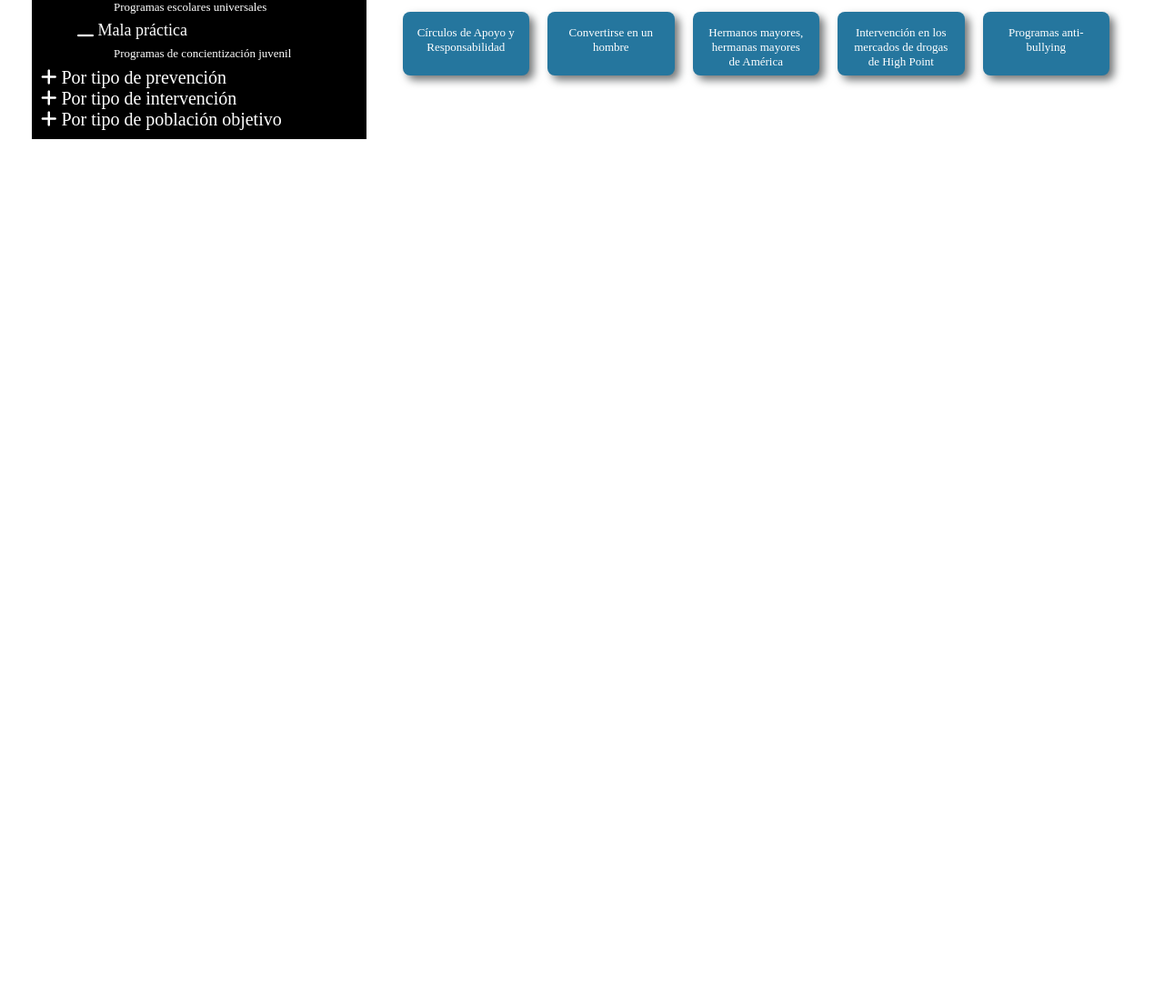
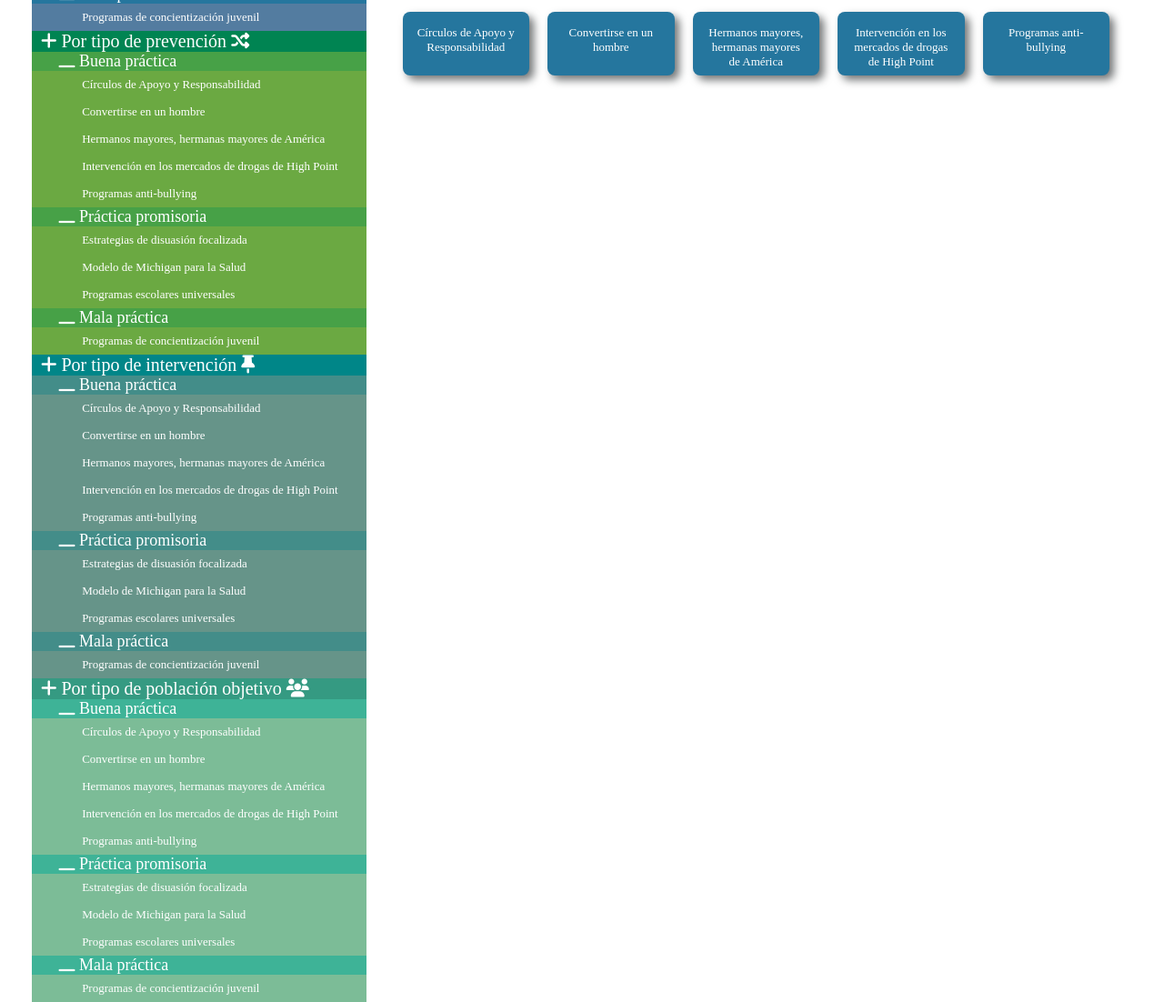
Before and after one commit to LaYare/sitio, a plain HTML site: page index.html in a window 1280 px wide. Shown: the part 455-1557 px from the top of the page at 91% size. Before the commit the page ends 800 px from the top, so only its background shows below. Drawn offline with Linux system fonts and the light colour scheme.

Commit message:
estilos del navbar

```diff
--- a/index.html
+++ b/index.html
@@ -30,47 +30,137 @@
 						<i class="fa fa-window-minimize" aria-hidden="true"></i>
 						Por grado de efectividad
 					</li>
-						<ul>
-							<li class="text-medium">
+						<ul class="practica">
+							<li class="text-medium background-blue item-practica">
 								<i class="fa fa-window-minimize" aria-hidden="true"></i>
 								Buena práctica
 							</li>
 								<ul>
-									<li class="text-small text--line">Círculos de Apoyo y Responsabilidad</li>
-									<li class="text-small text--line">Convertirse en un hombre</li>
-									<li class="text-small text--line">Hermanos mayores, hermanas mayores de América</li>
-									<li class="text-small text--line">Intervención en los mercados de drogas de High Point</li>
-									<li class="text-small text--line">Programas anti-bullying</li>
+									<li class="litte-item text-small text--line">Círculos de Apoyo y Responsabilidad</li>
+									<li class="litte-item text-small text--line">Convertirse en un hombre</li>
+									<li class="litte-item text-small text--line">Hermanos mayores, hermanas mayores de América</li>
+									<li class="litte-item text-small text--line">Intervención en los mercados de drogas de High Point</li>
+									<li class="litte-item text-small text--line">Programas anti-bullying</li>
 								</ul>
-							<li class="text-medium">
+							<li class="text-medium background-blue item-practica">
 								<i class="fa fa-window-minimize" aria-hidden="true"></i>
 								Práctica promisoria
 							</li>
 								<ul>
-									<li class="text-small text--line">Estrategias de disuasión focalizada</li>
-									<li class="text-small text--line">Modelo de Michigan para la Salud</li>
-									<li class="text-small text--line">Programas escolares universales</li>
+									<li class=" litte-item text-small text--line">Estrategias de disuasión focalizada</li>
+									<li class="litte-item text-small text--line">Modelo de Michigan para la Salud</li>
+									<li class="litte-item text-small text--line">Programas escolares universales</li>
 								</ul>
-							<li class="text-medium">
+							<li class="text-medium background-blue item-practica">
 								<i class="fa fa-window-minimize" aria-hidden="true"></i>
 								Mala práctica
 							</li>
 								<ul>
-									<li class="text-small text--line">Programas de concientización juvenil</li>
+									<li class="litte-item text-small text--line">Programas de concientización juvenil</li>
 								</ul>
 						</ul>
-					<li class="text-big">
+					<li class="text-big back-green-navbar">
 						<i class="fa fa-plus" aria-hidden="true"></i>
 						Por tipo de prevención
+						<i class="fa fa-random" aria-hidden="true"></i>
 					</li>
-					<li class="text-big">
+						<ul class="prevencion">
+							<li class="text-medium backgroun-green item-practica">
+								<i class="fa fa-window-minimize" aria-hidden="true"></i>
+								Buena práctica
+							</li>
+								<ul>
+									<li class="litte-item text-small text--line">Círculos de Apoyo y Responsabilidad</li>
+									<li class="litte-item text-small text--line">Convertirse en un hombre</li>
+									<li class="litte-item text-small text--line">Hermanos mayores, hermanas mayores de América</li>
+									<li class="litte-item text-small text--line">Intervención en los mercados de drogas de High Point</li>
+									<li class="litte-item text-small text--line">Programas anti-bullying</li>
+								</ul>
+							<li class="text-medium backgroun-green item-practica">
+								<i class="fa fa-window-minimize" aria-hidden="true"></i>
+								Práctica promisoria
+							</li>
+								<ul>
+									<li class=" litte-item text-small text--line">Estrategias de disuasión focalizada</li>
+									<li class="litte-item text-small text--line">Modelo de Michigan para la Salud</li>
+									<li class="litte-item text-small text--line">Programas escolares universales</li>
+								</ul>
+							<li class="text-medium backgroun-green item-practica">
+								<i class="fa fa-window-minimize" aria-hidden="true"></i>
+								Mala práctica
+							</li>
+								<ul>
+									<li class="litte-item text-small text--line">Programas de concientización juvenil</li>
+								</ul>
+						</ul>
+					<li class="text-big back-blue02-navbar">
 						<i class="fa fa-plus" aria-hidden="true"></i>
 						Por tipo de intervención
+						<i class="fa fa-thumb-tack" aria-hidden="true"></i>
 					</li>
-					<li class="text-big">
+					<ul class="intervencion">
+							<li class="text-medium backgroun-blue02 item-practica">
+								<i class="fa fa-window-minimize" aria-hidden="true"></i>
+								Buena práctica
+							</li>
+								<ul>
+									<li class="litte-item text-small text--line">Círculos de Apoyo y Responsabilidad</li>
+									<li class="litte-item text-small text--line">Convertirse en un hombre</li>
+									<li class="litte-item text-small text--line">Hermanos mayores, hermanas mayores de América</li>
+									<li class="litte-item text-small text--line">Intervención en los mercados de drogas de High Point</li>
+									<li class="litte-item text-small text--line">Programas anti-bullying</li>
+								</ul>
+							<li class="text-medium backgroun-blue02 item-practica">
+								<i class="fa fa-window-minimize" aria-hidden="true"></i>
+								Práctica promisoria
+							</li>
+								<ul>
+									<li class=" litte-item text-small text--line">Estrategias de disuasión focalizada</li>
+									<li class="litte-item text-small text--line">Modelo de Michigan para la Salud</li>
+									<li class="litte-item text-small text--line">Programas escolares universales</li>
+								</ul>
+							<li class="text-medium backgroun-blue02 item-practica">
+								<i class="fa fa-window-minimize" aria-hidden="true"></i>
+								Mala práctica
+							</li>
+								<ul>
+									<li class="litte-item text-small text--line">Programas de concientización juvenil</li>
+								</ul>
+						</ul>
+					<li class="text-big back-green02-navbar">
 						<i class="fa fa-plus" aria-hidden="true"></i>
 						Por tipo de población objetivo
+						<i class="fa fa-users" aria-hidden="true"></i>
 					</li>
+					<ul class="poblacion">
+							<li class="text-medium background-green02 item-practica">
+								<i class="fa fa-window-minimize" aria-hidden="true"></i>
+								Buena práctica
+							</li>
+								<ul>
+									<li class="litte-item text-small text--line">Círculos de Apoyo y Responsabilidad</li>
+									<li class="litte-item text-small text--line">Convertirse en un hombre</li>
+									<li class="litte-item text-small text--line">Hermanos mayores, hermanas mayores de América</li>
+									<li class="litte-item text-small text--line">Intervención en los mercados de drogas de High Point</li>
+									<li class="litte-item text-small text--line">Programas anti-bullying</li>
+								</ul>
+							<li class="text-medium background-green02 item-practica">
+								<i class="fa fa-window-minimize" aria-hidden="true"></i>
+								Práctica promisoria
+							</li>
+								<ul>
+									<li class=" litte-item text-small text--line">Estrategias de disuasión focalizada</li>
+									<li class="litte-item text-small text--line">Modelo de Michigan para la Salud</li>
+									<li class="litte-item text-small text--line">Programas escolares universales</li>
+								</ul>
+							<li class="text-medium background-green02 item-practica">
+								<i class="fa fa-window-minimize" aria-hidden="true"></i>
+								Mala práctica
+							</li>
+								<ul>
+									<li class="litte-item text-small text--line">Programas de concientización juvenil</li>
+								</ul>
+						</ul>
 				</ul>
 			</div>
 			<div class="container-text">
--- a/style/main.css
+++ b/style/main.css
@@ -156,17 +156,26 @@ nav ul li{
 
 .navbar ul {
 	list-style: none;
+	padding-left: 0px;
 }
 
 .navbar-container {
-	padding: 10px 0 10px 10px;
+	padding: 0px;
 	list-style: 20px;
 }
 
 .container-text {
 	flex: 70%;
 }
-
+.text-big{
+	padding-left: 10px;
+}
+.practica{
+	background-color: #537CA0;
+}
+.tipo-practica{
+	background-color: #25769E;
+}
 .container-background {
 	background-color: #E9EEE9;
 	padding: 20px;
--- a/style/utilities.css
+++ b/style/utilities.css
@@ -2,8 +2,32 @@
 	background-color: #2D5D74;
 }
 
+.back-green-navbar {
+	background-color: #008452;
+}
+
+.back-blue02-navbar{
+	background-color: #008688;
+}
+
+.back-green02-navbar{
+	background-color: #359A82;
+}
+
 .background-blue {
 	background-color: #25769E;
+}
+
+.backgroun-green{
+	background-color: #47A147;
+}
+
+.backgroun-blue02{
+	background-color: #438D89;
+}
+
+.background-green02{
+	background-color: #3EB397;
 }
 
 .text-big {
@@ -21,3 +45,26 @@
 .text--line {
 	line-height: 30px;
 }
+
+.practica{
+	background-color: #537CA0;
+}
+
+.prevencion{
+	background-color: #6BA942;
+}
+
+.intervencion{
+	background-color: #669489;
+}
+
+.poblacion{
+	background-color: #7CBC97;
+}
+
+.item-practica{
+	padding-left: 8%;
+}
+.litte-item{
+	padding-left: 15%;
+}
```
